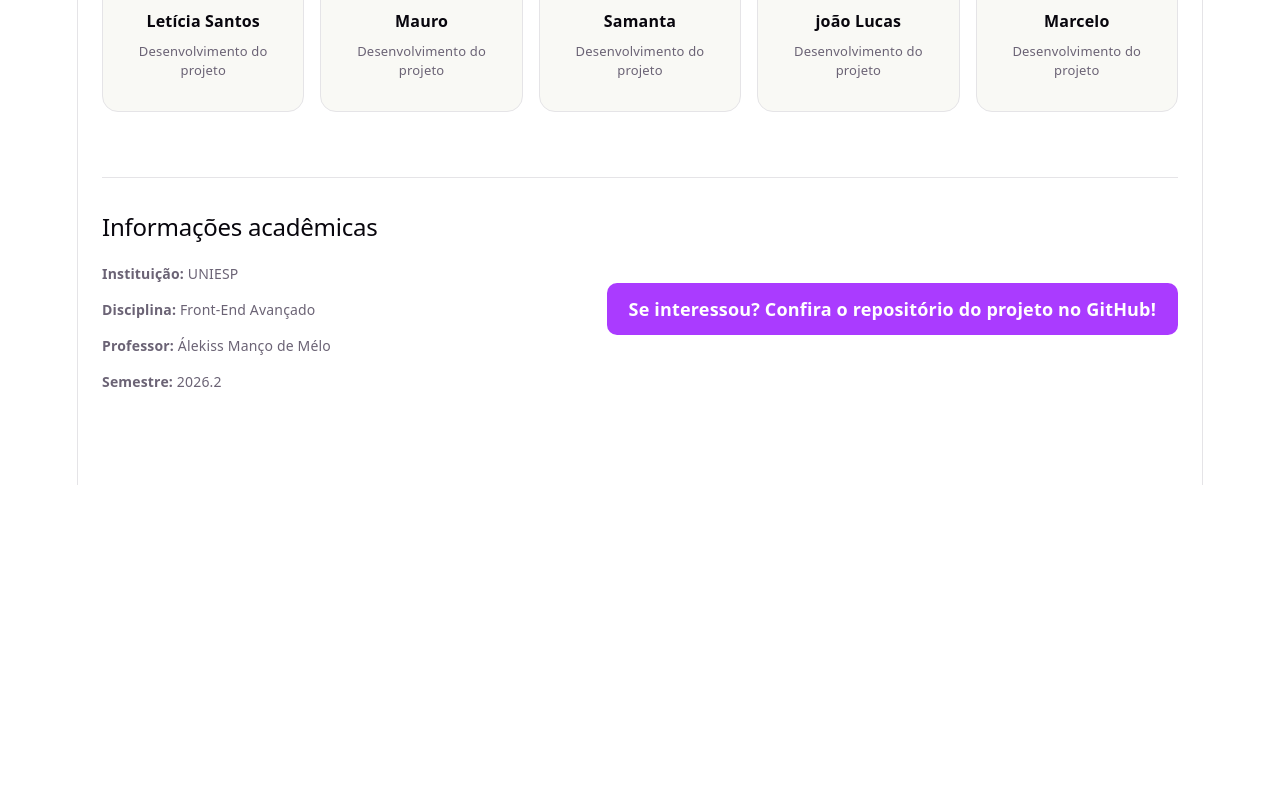
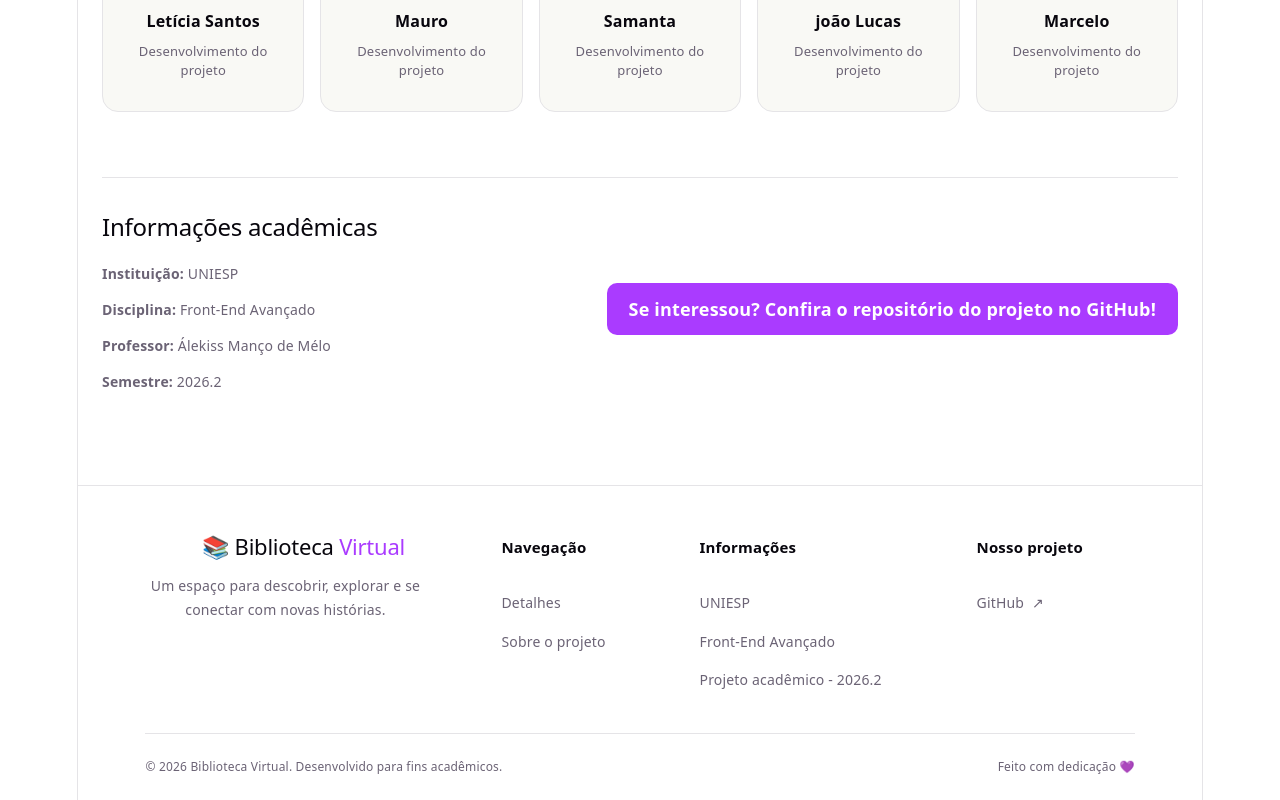
Before and after one commit to devmauro107/projeto_final-p2_front-end_avancado_uniesp, a React (Vite) app: page /sobre in a window 1280 px wide. Shown: the part 1222-2022 px from the top of the page. Before the commit the page ends 1707 px from the top, so only its background shows below. Built offline with nearby package versions, Linux system fonts and the light colour scheme; no server answers.

Commit message:
feat(footer): adiciona rodape e integra componente ao aplicativo

```diff
--- a/src/App.css
+++ b/src/App.css
@@ -250,5 +250,23 @@
 
   .site-nav {
     gap: 20px;
+
   }
+
+/* ORGANIZAÇÃO GERAL DA APLICAÇÃO */
+
+.site-layout {
+  min-height: 100vh;
+  display: flex;
+  flex-direction: column;
 }
+
+/* CONTEÚDO DAS PÁGINAS */
+
+.site-content {
+  flex: 1;
+  width: 100%;
+}
+
+
+}
--- a/src/App.tsx
+++ b/src/App.tsx
@@ -2,6 +2,8 @@
 import { BrowserRouter, Routes, Route } from 'react-router-dom';
 
 import { Header } from './Componentes/Header/header';
+import { Footer } from './Componentes/Footer/footer';
+
 import { Details } from './pages/details/Details';
 import { Sobre } from './pages/Sobre/Sobre';
 
@@ -12,12 +14,11 @@ function App() {
     <BrowserRouter>
       <div className="site-layout">
 
-        {/* HEADER */}
         <Header />
 
-        {/* CONTEÚDO DAS PÁGINAS */}
-        <div className="site-content">
+        <main className="site-content">
           <Routes>
+
             <Route
               path="/"
               element={<Details />}
@@ -27,8 +28,11 @@ function App() {
               path="/sobre"
               element={<Sobre />}
             />
+
           </Routes>
-        </div>
+        </main>
+
+        <Footer />
 
       </div>
     </BrowserRouter>
--- /dev/null
+++ b/src/Componentes/Footer/footer.css
@@ -0,0 +1,138 @@
+
+/* FOOTER PRINCIPAL */
+
+.biblioteca-footer {
+  width: 100%;
+  box-sizing: border-box;
+  padding: 48px 6% 20px;
+
+  background: var(--bg);
+  border-top: 1px solid var(--border);
+
+  margin-top: auto;
+}
+
+/* CONTEÚDO */
+
+.footer-conteudo {
+  display: grid;
+  grid-template-columns: 2fr 1fr 1.5fr 1fr;
+  gap: 40px;
+
+  max-width: 1400px;
+  margin: 0 auto;
+  padding-bottom: 40px;
+}
+
+/* MARCA */
+
+.footer-marca h2 {
+  color: var(--text-h);
+  font-size: 22px;
+  margin: 0 0 14px;
+}
+
+.footer-marca h2 span {
+  color: var(--accent);
+}
+
+.footer-marca p {
+  max-width: 280px;
+  color: var(--text);
+  font-size: 14px;
+  line-height: 1.7;
+}
+
+/* TÍTULOS */
+
+.footer-links h3,
+.footer-informacoes h3,
+.footer-repositorio h3 {
+  color: var(--text-h);
+  font-size: 15px;
+  margin: 0 0 18px;
+}
+
+/* LINKS E INFORMAÇÕES */
+
+.footer-links,
+.footer-informacoes,
+.footer-repositorio {
+  display: flex;
+  flex-direction: column;
+  align-items: flex-start;
+  gap: 12px;
+}
+
+.footer-links a,
+.footer-repositorio a {
+  color: var(--text);
+  font-size: 14px;
+  text-decoration: none;
+  transition: color 0.2s ease;
+}
+
+.footer-links a:hover,
+.footer-repositorio a:hover {
+  color: var(--accent);
+}
+
+.footer-informacoes p {
+  margin: 0;
+  color: var(--text);
+  font-size: 14px;
+}
+
+.footer-repositorio a {
+  display: flex;
+  align-items: center;
+  gap: 8px;
+}
+
+/* RODAPÉ INFERIOR */
+
+.footer-rodape {
+  max-width: 1400px;
+  margin: 0 auto;
+
+  padding-top: 20px;
+  border-top: 1px solid var(--border);
+
+  display: flex;
+  justify-content: space-between;
+  align-items: center;
+  gap: 16px;
+}
+
+.footer-rodape p,
+.footer-rodape span {
+  color: var(--text);
+  font-size: 12px;
+  margin: 0;
+}
+
+/* RESPONSIVIDADE */
+
+@media (max-width: 850px) {
+  .footer-conteudo {
+    grid-template-columns: repeat(2, 1fr);
+    gap: 32px;
+  }
+}
+
+@media (max-width: 500px) {
+  .biblioteca-footer {
+    padding: 36px 20px 20px;
+  }
+
+  .footer-conteudo {
+    grid-template-columns: 1fr;
+    gap: 28px;
+  }
+
+  .footer-rodape {
+    flex-direction: column;
+    align-items: flex-start;
+    gap: 12px;
+  }
+}
--- /dev/null
+++ b/src/Componentes/Footer/footer.tsx
@@ -0,0 +1,67 @@
+
+import { Link } from 'react-router-dom';
+import './Footer.css';
+
+export function Footer() {
+  return (
+    <footer className="biblioteca-footer">
+
+      <div className="footer-conteudo">
+
+        {/* IDENTIDADE DA BIBLIOTECA */}
+        <div className="footer-marca">
+          <h2>
+            📚 Biblioteca <span>Virtual</span>
+          </h2>
+
+          <p>
+            Um espaço para descobrir, explorar
+            e se conectar com novas histórias.
+          </p>
+        </div>
+
+        {/* NAVEGAÇÃO */}
+        <div className="footer-links">
+          <h3>Navegação</h3>
+
+          <Link to="/">Detalhes</Link>
+          <Link to="/sobre">Sobre o projeto</Link>
+        </div>
+
+        {/* INFORMAÇÕES */}
+        <div className="footer-informacoes">
+          <h3>Informações</h3>
+
+          <p>UNIESP</p>
+          <p>Front-End Avançado</p>
+          <p>Projeto acadêmico - 2026.2</p>
+        </div>
+
+        {/* REPOSITÓRIO */}
+        <div className="footer-repositorio">
+          <h3>Nosso projeto</h3>
+
+          <a
+            href="https://github.com/devmauro107/projeto_final-p2_front-end_avancado_uniesp"
+            target="_blank"
+            rel="noopener noreferrer"
+          >
+            <span>GitHub</span>
+            <span>↗</span>
+          </a>
+        </div>
+
+      </div>
+
+      <div className="footer-rodape">
+        <p>
+          © 2026 Biblioteca Virtual. Desenvolvido
+          para fins acadêmicos.
+        </p>
+
+        <span>Feito com dedicação 💜</span>
+      </div>
+
+    </footer>
+  );
+}
```
